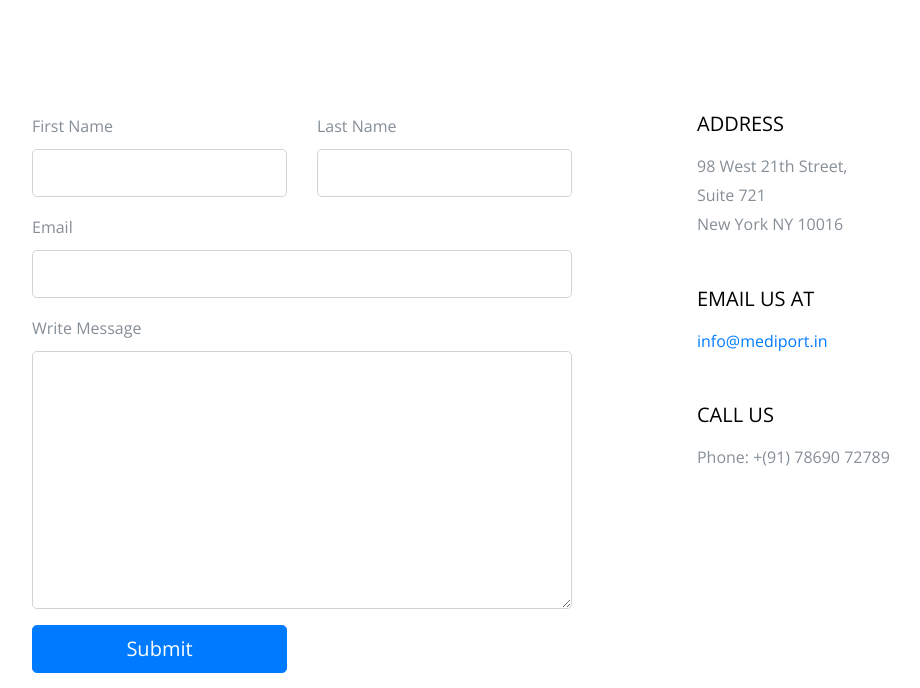
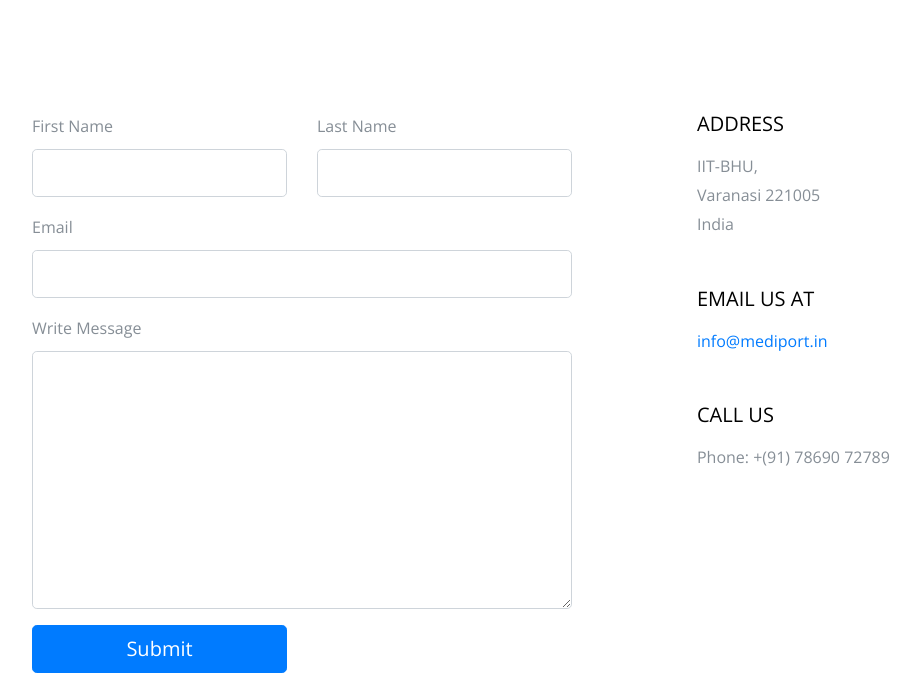
Before and after one commit to ShubhamJainPHE/mediport-1, a Django app: template medapp/templates/contact/contact.html in a window 1280 px wide. Shown: the part 83-771 px from the top of the page, without its empty margins (53-973 px from the left). Run offline with Django 3.2, Linux system fonts and the light colour scheme; the template is opened without the code that fills it, so the values that code supplies are empty; some libraries are stand-ins or nearby versions.

Commit message:
Update contact.html

```diff
--- a/medapp/templates/contact/contact.html
+++ b/medapp/templates/contact/contact.html
@@ -45,7 +45,7 @@
           <div class="col-md-5 element-animate">
 
             <h5 class="text-uppercase mb-3">Address</h5>
-            <p class="mb-5">98 West 21th Street, <br> Suite 721 <br> New York NY 10016</p>
+            <p class="mb-5">IIT-BHU, <br> Varanasi 221005 <br> India</p>
 
             <h5 class="text-uppercase mb-3">Email Us At</h5>
             <p class="mb-5"><a href="mailto:info@mediport.in">info@mediport.in</a></p>
```
